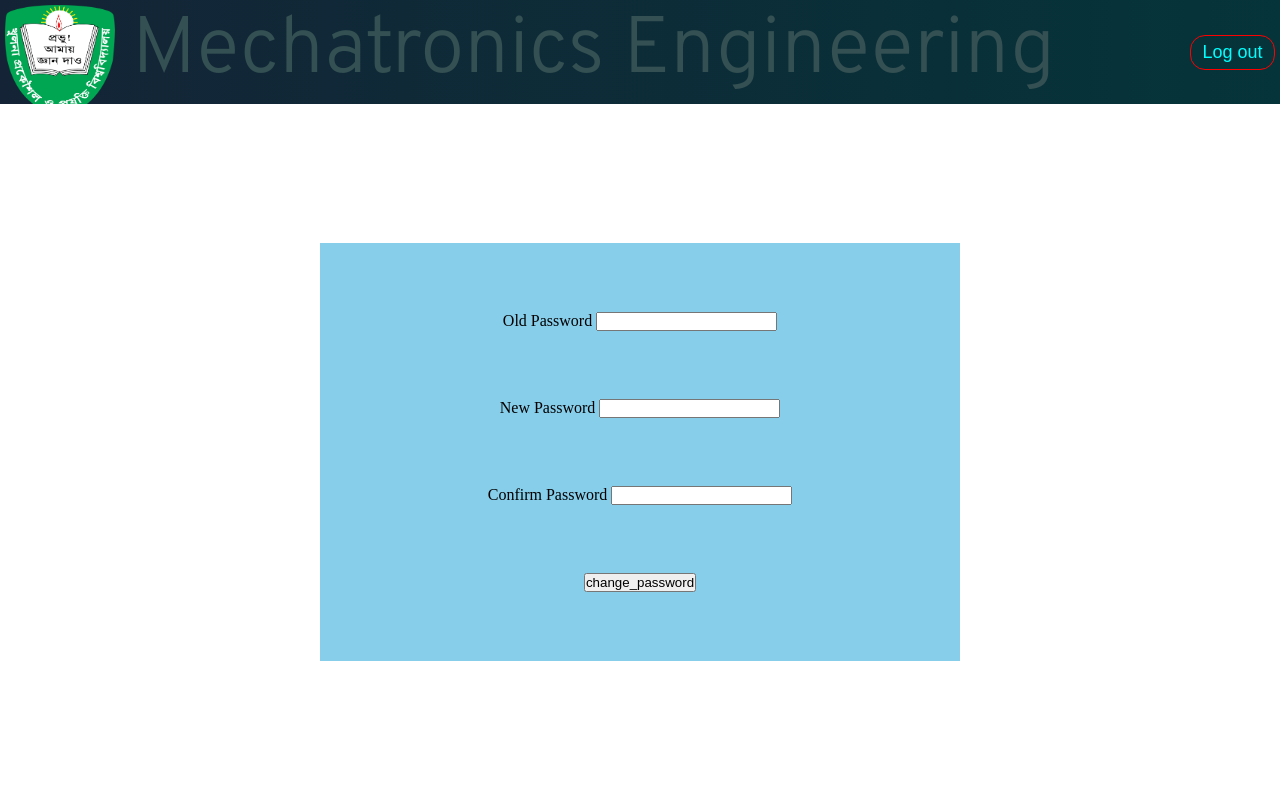
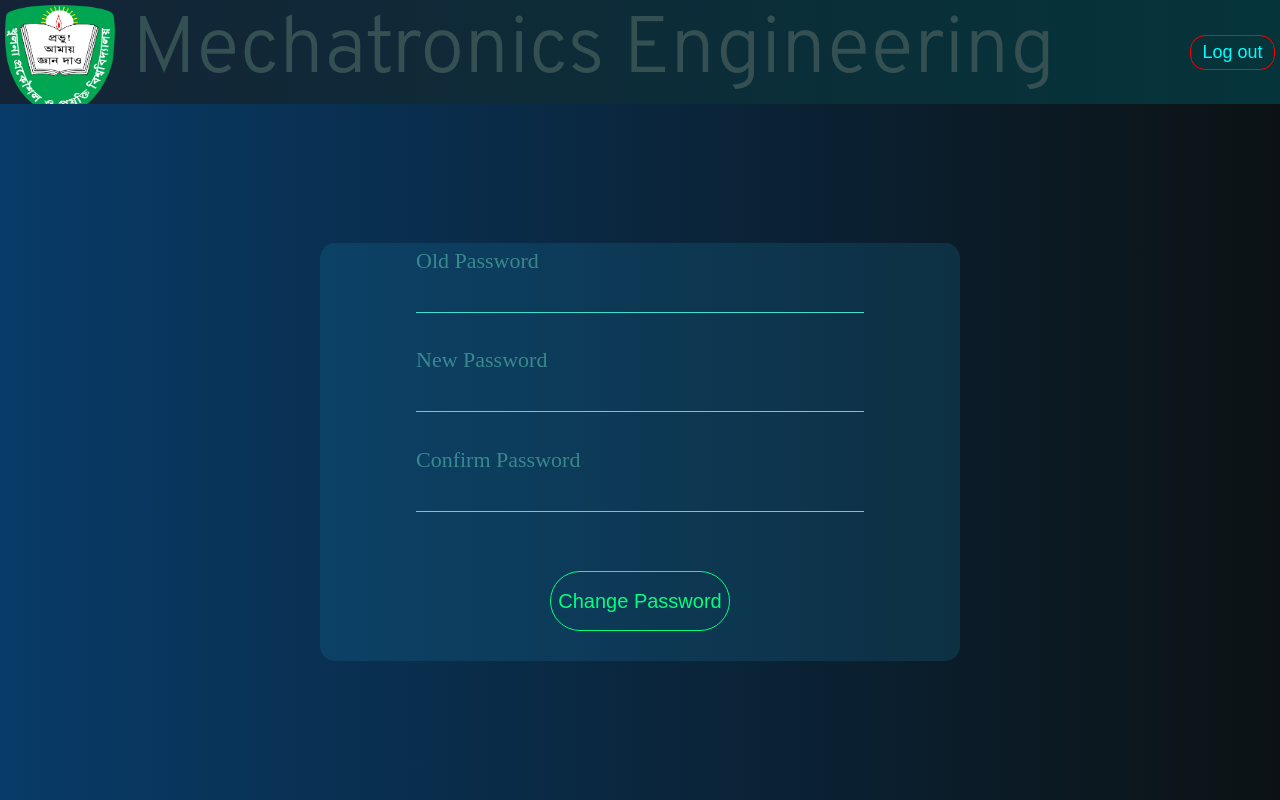
Before and after one commit to faizurrahman1998/MTE_SYSTEM, a Django app: a page that uses mte_system/profile_app/templates/profile_app/change_password.html in a window 1280 px wide. Run offline with Django 3.2, Linux system fonts and the light colour scheme; the visitor is signed in with stand-in values (Sample User, id 1); some web fonts are replaced.

Commit message:
change password working & page designed

```diff
--- a/mte_system/auth_app/views.py
+++ b/mte_system/auth_app/views.py
@@ -1,10 +1,15 @@
 from django.shortcuts import render, redirect, HttpResponse
+
 from django.contrib import messages
 from django.contrib.auth import authenticate, login, logout
+from django.contrib.auth import get_user_model
+from django.contrib.auth.forms import PasswordChangeForm
+from django.contrib.auth.decorators import login_required
 from django.contrib.sites.shortcuts import get_current_site
-from django.contrib.auth import get_user_model
+
 from django.utils.encoding import force_bytes, force_text
 from django.utils.http import urlsafe_base64_encode, urlsafe_base64_decode
+
 from django.urls import reverse
 from django.template.loader import render_to_string
 from django.core.mail import EmailMessage
@@ -122,3 +127,27 @@ def verification(request, uid64, token):
 
         messages.error(request, "This url is broken.")
         return redirect("sign_up")
+
+@login_required(login_url="sign_in")
+def change_password(request, username):
+
+    context = {
+        "title": "Change Password"
+    }
+
+    if request.method == "POST":
+
+        user = get_user_model().objects.filter(username=request.user.username).first()
+        form = PasswordChangeForm(user, request.POST)
+
+        if form.is_valid():
+            form.save()
+            login(request, user)
+            messages.success(request, "Password Changed")
+            return redirect(reverse("dash", args=(user.username,)))
+
+        else:
+
+            context.update({"form": form})
+
+    return render(request, "profile_app/change_password.html", context)
--- a/mte_system/mte_system/urls.py
+++ b/mte_system/mte_system/urls.py
@@ -27,9 +27,10 @@ urlpatterns = [
     path("signup/", auth_app_views.sign_up, name='sign_up'),
     path("logout/", auth_app_views.log_out, name="log_out"),
     path("verification/<uid64>/<token>", auth_app_views.verification, name="verification"),
+    path("<username>/change-password/", auth_app_views.change_password, name="change_password"),
 
     path("<username>/", profile_app_views.profile_dash, name='dash'),
     path("<username>/update/", profile_app_views.update_profile, name="update_profile"),
-    path("<username>/change-password/", profile_app_views.change_password, name="change_password")
+
 
 ] + static(settings.MEDIA_URL, document_root=settings.MEDIA_ROOT)
--- a/mte_system/profile_app/static/profile_app/change_password.css
+++ b/mte_system/profile_app/static/profile_app/change_password.css
@@ -8,6 +8,13 @@ body
 {
     width: 100%;
     height: 100vh;
+}
+
+input, button
+{
+    outline: none;
+    border: none;
+    background:none;
 }
 
 header
@@ -76,6 +83,7 @@ nav label
     border-radius: 15px;
     width: 320px;
     display: block;
+    margin: 10px;
     background: rgba(255, 255, 255, 0.288);
 }
 
@@ -129,6 +137,7 @@ nav a
     width: 100%;
     height: 87%;
     display: flex;
+    background: -webkit-linear-gradient(left, #083b68, #0c1214)
 }
 
 .container form
@@ -137,8 +146,64 @@ nav a
     height: 60%;
     display: flex;
     flex-direction: column;
-    justify-content: space-evenly;
+    justify-content: space-around;
     align-items: center;
-    background: skyblue;
+    border-radius: 15px;
+    background: rgba(30, 162, 214, 0.15);
     margin: auto;
 }
+
+.container form label
+{
+    position: relative;
+    width: 70%;
+    height: 40px;
+}
+
+.container form span
+{
+    position: absolute;
+    left:0;
+    width: 100%;
+    height: 100%;
+    bottom: 25px;
+    pointer-events: none;
+    font-size: 22px;
+    color:rgba(100, 209, 191, 0.507);
+}
+
+.container form input
+{
+    width: 100%;
+    height: 100%;
+    border-bottom: 1.5px solid turquoise;
+    font-size: 25px;
+    color:rgba(100, 209, 191, 0.507);
+
+}
+
+.container form input:focus
+{
+    color: greenyellow;
+    border-bottom: 1.7px solid rgb(218, 215, 55);
+    transition: all 0.3s ease 0s;
+
+}
+
+.container form button
+{
+    width: 180px;
+    height: 60px;
+    font-size: 20px;
+    font-weight: 300;
+    border: 1.7px solid springgreen;
+    border-radius: 30px;
+    color: springgreen;
+}
+
+.container form button:hover
+{
+    color: black;
+    background:springgreen;
+    transition: all 0.4s ease 0s;
+}
--- a/mte_system/profile_app/templates/profile_app/change_password.html
+++ b/mte_system/profile_app/templates/profile_app/change_password.html
@@ -8,6 +8,45 @@
 
 
 {% block body %}
+
+    {% if form or messages %}
+
+        <div class="mess_list">
+            {% for message in messages %}
+                <div class="msg">
+
+
+                    >> {{message}}
+
+                </div>
+            {% endfor %}
+
+
+            {%if form%}
+                {% for field in form %}
+
+                    {% if field.errors %}
+
+                        <div class="errors">
+                            in   : {{ field.html_name }} <br>
+
+                            error: <span id = "err">{{ field.errors }}</span>
+
+                            {% if field.help_text %}
+                                <span>hint : </span>{{ field.help_text }}
+                            {%endif%}
+                        </div>
+
+                    {%endif%}
+
+
+                {%endfor%}
+            {%endif%}
+
+        </div>
+
+    {% endif %}
+
 
     <div class="container">
         <form method="POST">
@@ -23,7 +62,7 @@
             <label for="password2"><span>Confirm Password</span>
             <input type="password" name="new_password2" required></label>
 
-            <button type="submit">change_password</button>
+            <button type="submit">Change Password</button>
 
         </form>
     </div>
--- a/mte_system/profile_app/views.py
+++ b/mte_system/profile_app/views.py
@@ -3,7 +3,7 @@
 from auth_app.forms import UserChangeForm
 from django.contrib.auth.decorators import login_required
 from django.contrib.auth.forms import PasswordChangeForm
-from django.contrib.auth import get_user_model
+from django.contrib.auth import get_user_model, login
 from django.urls import reverse
 
 #helper_function
@@ -51,18 +51,3 @@
 
     else:
         return redirect("sign_in")
-
-
-@login_required(login_url="sign_in")
-def change_password(request, username):
-
-    context = {
-        "title": "Change Password"
-    }
-
-    if request.method == "POST":
-
-        user = get_user_model().objects.filter(username=request.user.username).first()
-        form = PasswordChangeForm(user, request.POST)
-
-    return render(request, "profile_app/change_password.html", context)
```
